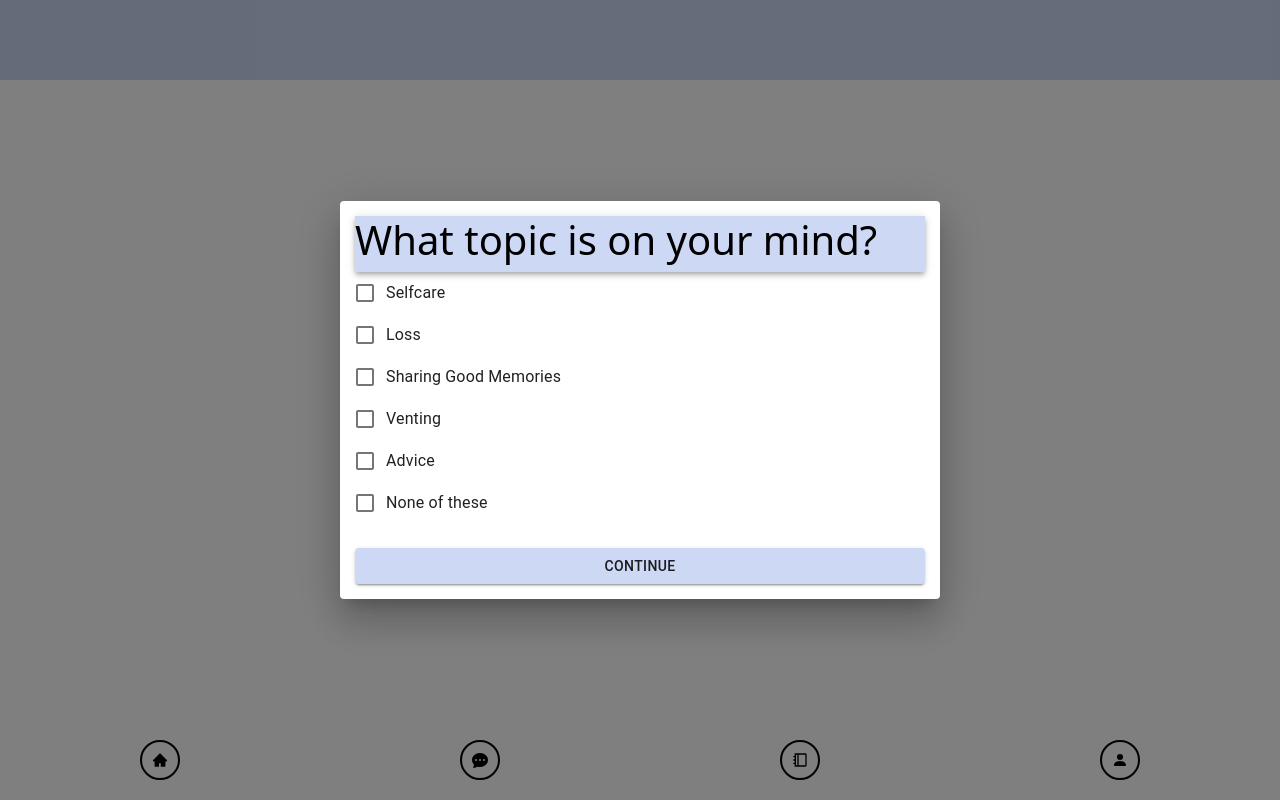
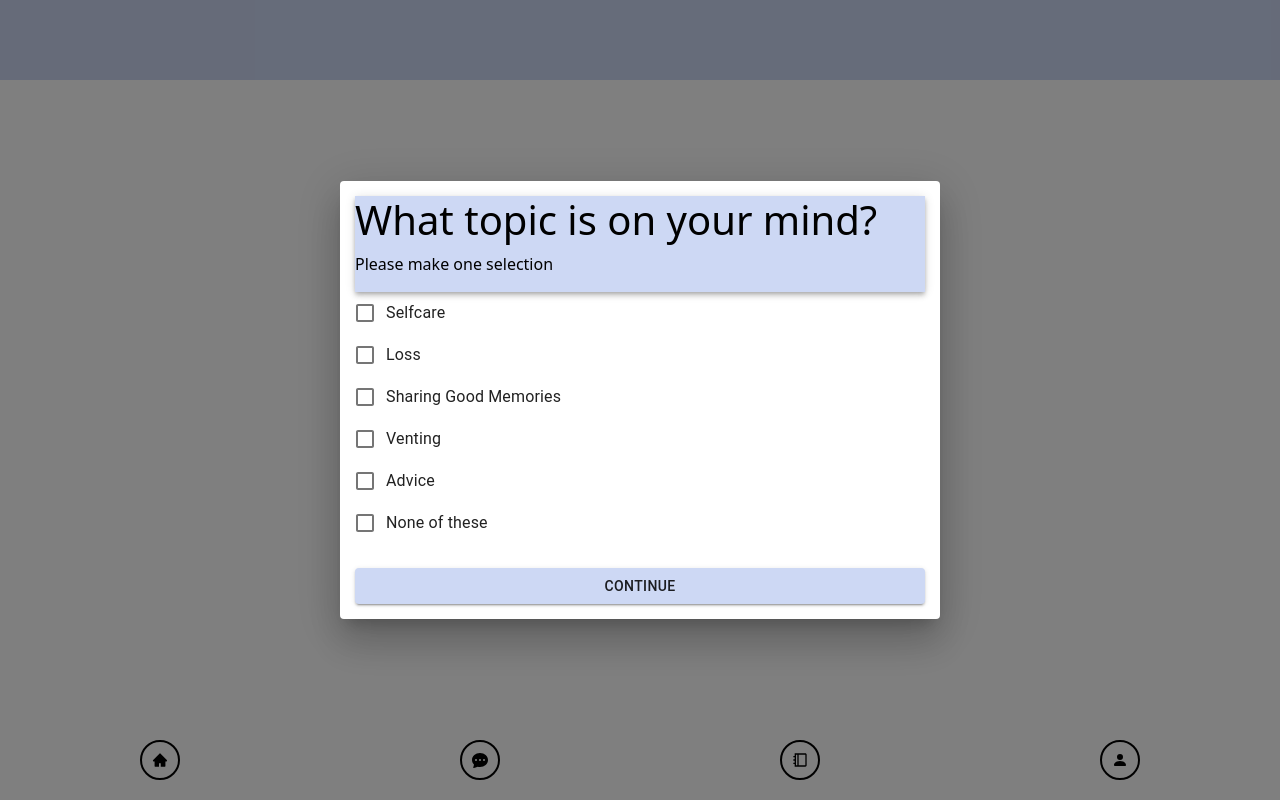
Before and after one commit to GALH2021/serenity, a React (Create React App) app: page /questionnaire in a window 1280 px wide. Built offline with nearby package versions, Linux system fonts and the light colour scheme; no server answers; a web font is replaced by a local one.

Commit message:
added direction to first to questionnaire filters

```diff
--- a/src/questionnaire/personFilter.js
+++ b/src/questionnaire/personFilter.js
@@ -28,6 +28,7 @@ class PersonFilter extends Component {
                 >
                     <AppBar position='static' title='Who would you like to chat with?' style={{ backgroundColor: '#CDD8F4', color: 'black' }}>
                         <h1>Who would you like to chat with?</h1>
+                        <p>Please make one selection</p>
                     </AppBar>
                     <FormGroup>
                         <FormControlLabel
--- a/src/questionnaire/topicFilter.js
+++ b/src/questionnaire/topicFilter.js
@@ -24,6 +24,7 @@ class TopicFilter extends Component {
                 >
                     <AppBar position='static' title='What topic is on your mind today?' style={{ backgroundColor: '#CDD8F4', color: 'black' }}>
                         <h1>What topic is on your mind?</h1>
+                        <p>Please make one selection</p>
                     </AppBar>
                     <FormGroup>
                         <FormControlLabel
```
